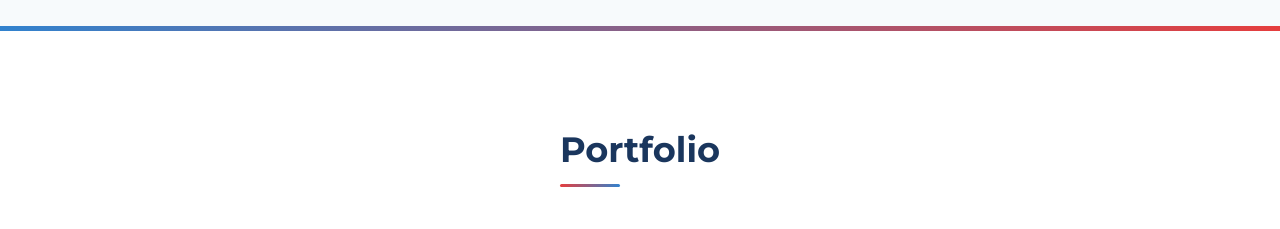
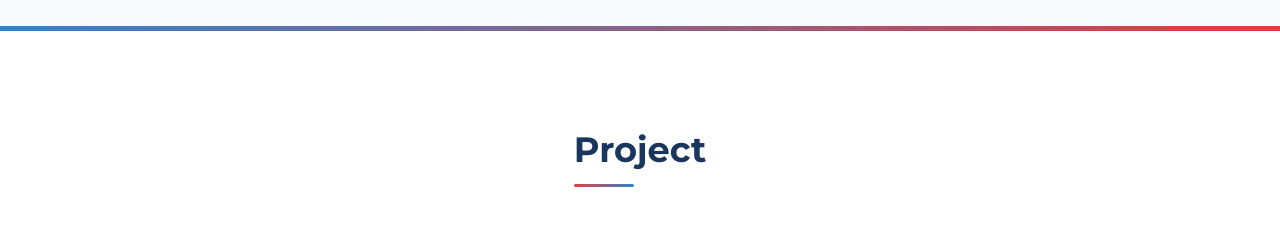
Before and after one commit to nikhil1042/project01, a plain HTML site: page Nikhil/index.html in a window 1280 px wide. Shown: the part 3320-3549 px from the top of the page. Drawn offline with nearby package versions, Linux system fonts and the light colour scheme.

Commit message:
Update index.html

```diff
--- a/Nikhil/index.html
+++ b/Nikhil/index.html
@@ -180,7 +180,7 @@
     <section id="portfolio" class="portfolio">
       <div class="container">
         <div class="section-title">
-          <h2>Portfolio</h2>
+          <h2>Project</h2>
         </div>
         <div class="project-card">
           <div class="project-img">
```
